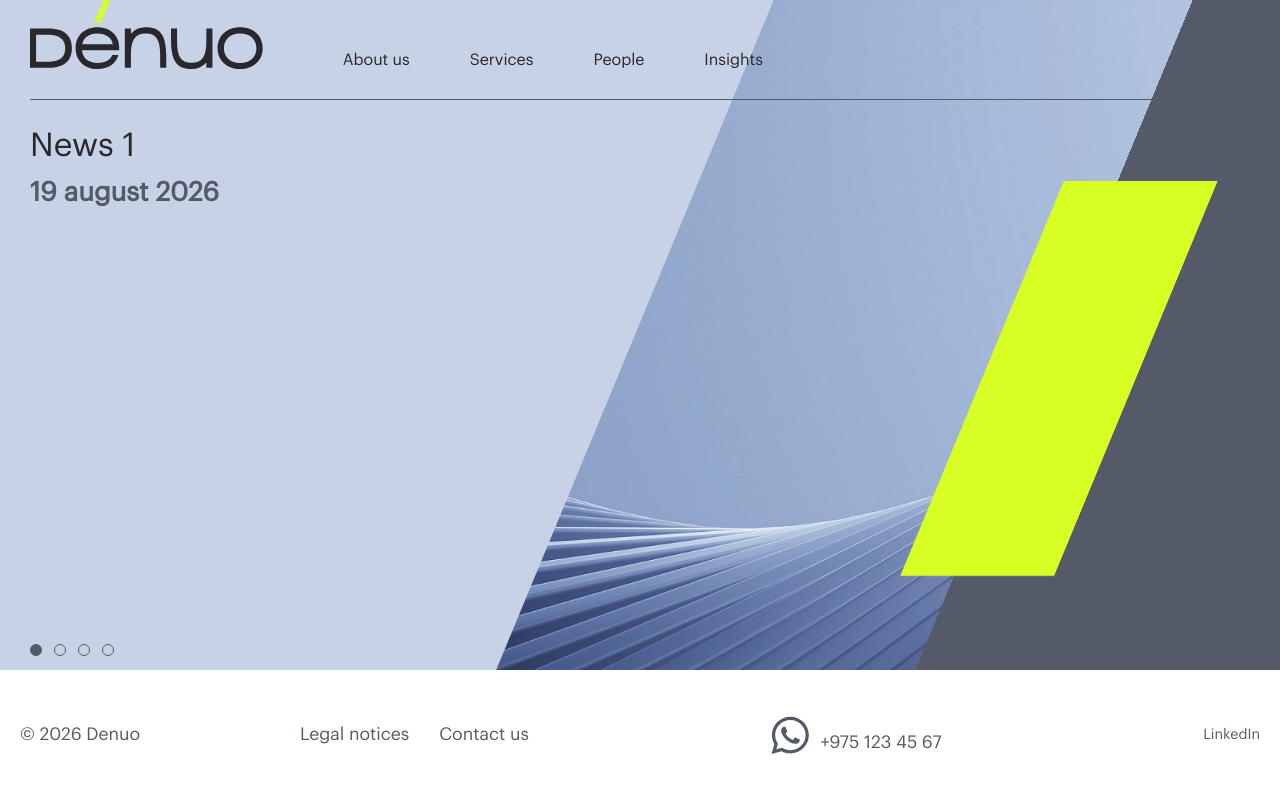
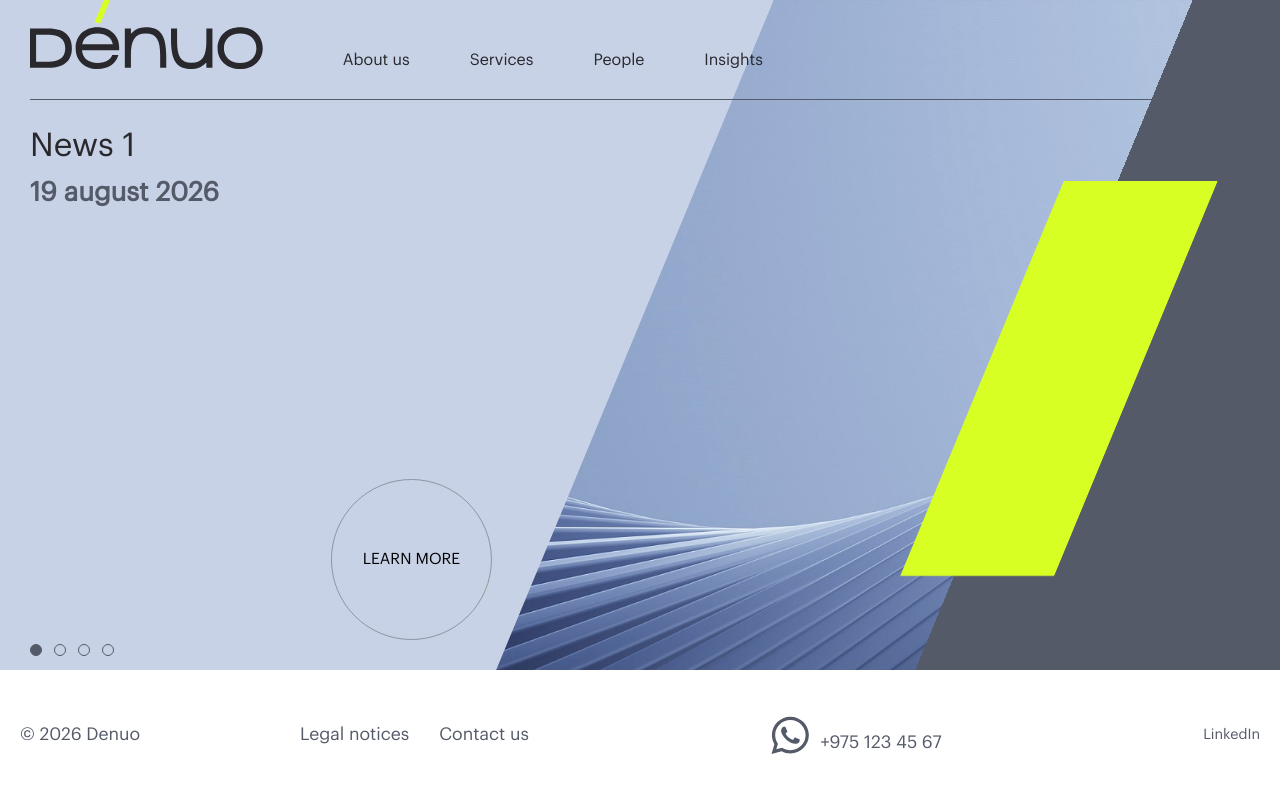
Before and after one commit to DenuoSoft/Web-LSI, a React (Vite) app: page / in a window 1280 px wide. Shown: the top 792 px of the page. Built offline with nearby package versions, Linux system fonts and the light colour scheme.

Commit message:
added button to main page

```diff
--- a/src/components/HomeView/HomeView.tsx
+++ b/src/components/HomeView/HomeView.tsx
@@ -17,6 +17,7 @@ import {
 } from './HomeView.styled';
 import {homeData} from './home-data';
 import type {HomeDataItem} from './home-data';
+import { RoundButton } from '../../shared/buttons/RoundButton';
 
 export const HomeView = () => {
 	const [currentIndex, setCurrentIndex] = useState(0);
@@ -127,7 +128,7 @@ export const HomeView = () => {
 
 					</TextWrapper>
 
-
+					<RoundButton>Learn more</RoundButton>
 				</HomeTextBlock>
                  <NavigationDots>
 						{homeData.map((_, index) => (
@@ -139,7 +140,8 @@ export const HomeView = () => {
 								onMouseLeave={handleMouseLeave}
 							/>
 						))}
-					</NavigationDots>
+				</NavigationDots>
+
 				<ImgContainer>
 					<ImageWrapper>
 						<SlideContent $isTransitioning={isTransitioning} $direction="left">
--- /dev/null
+++ b/src/shared/buttons/RoundButton.styled.ts
@@ -0,0 +1,49 @@
+import styled from 'styled-components';
+import { fluidTypography } from '../../styles/fluidTypography';
+import { breakpoints } from '../../styles/breakpoints';
+
+export const ButtonBlock = styled.button`
+	position: absolute;
+	bottom: 16rem;
+	right: 10rem;
+	z-index: 5;
+	width: 16.1rem;
+	height: 16.1rem;
+	border-radius: 100%;
+	padding: 0.5rem;
+	background: transparent;
+	font-weight: 400;
+	${fluidTypography({ max: 18, min: 12 })}
+	line-height: 1.7rem;
+	text-transform: uppercase;
+	border: 1px solid rgba(85, 90, 105, 0.5);
+	transform: skew(22.5deg) translateZ(0);
+	overflow: hidden;
+	cursor: pointer;
+	transition: all 0.3s ease;
+    @media (max-width: ${breakpoints.xxl}) {
+          right: 5rem;
+        }
+	&::before {
+		content: '';
+		position: absolute;
+		inset: 0;
+		background-color: #d7ff23;
+		transform: rotate(20deg) translateX(100%);
+		border: none;
+		transition: transform 0.3s ease;
+	}
+
+	&:hover {
+		border: none;
+        background: #fff;
+		&::before {
+			transform: rotate(20deg) translateX(50%);
+		}
+	}
+`;
+
+export const ButtonText = styled.span`
+	position: relative;
+	z-index: 1;
+`;
--- /dev/null
+++ b/src/shared/buttons/RoundButton.tsx
@@ -0,0 +1,15 @@
+import type {ReactNode} from 'react';
+import {ButtonBlock, ButtonText} from './RoundButton.styled';
+
+interface RoundButtonProps {
+	children: ReactNode;
+	onClick?: () => void;
+}
+
+export const RoundButton = ({children, onClick}: RoundButtonProps) => {
+	return (
+		<ButtonBlock onClick={onClick}>
+			<ButtonText>{children}</ButtonText>
+		</ButtonBlock>
+	);
+};
```
Also changed, not shown: 1 other file (tests, documents, lock files or other folders).
